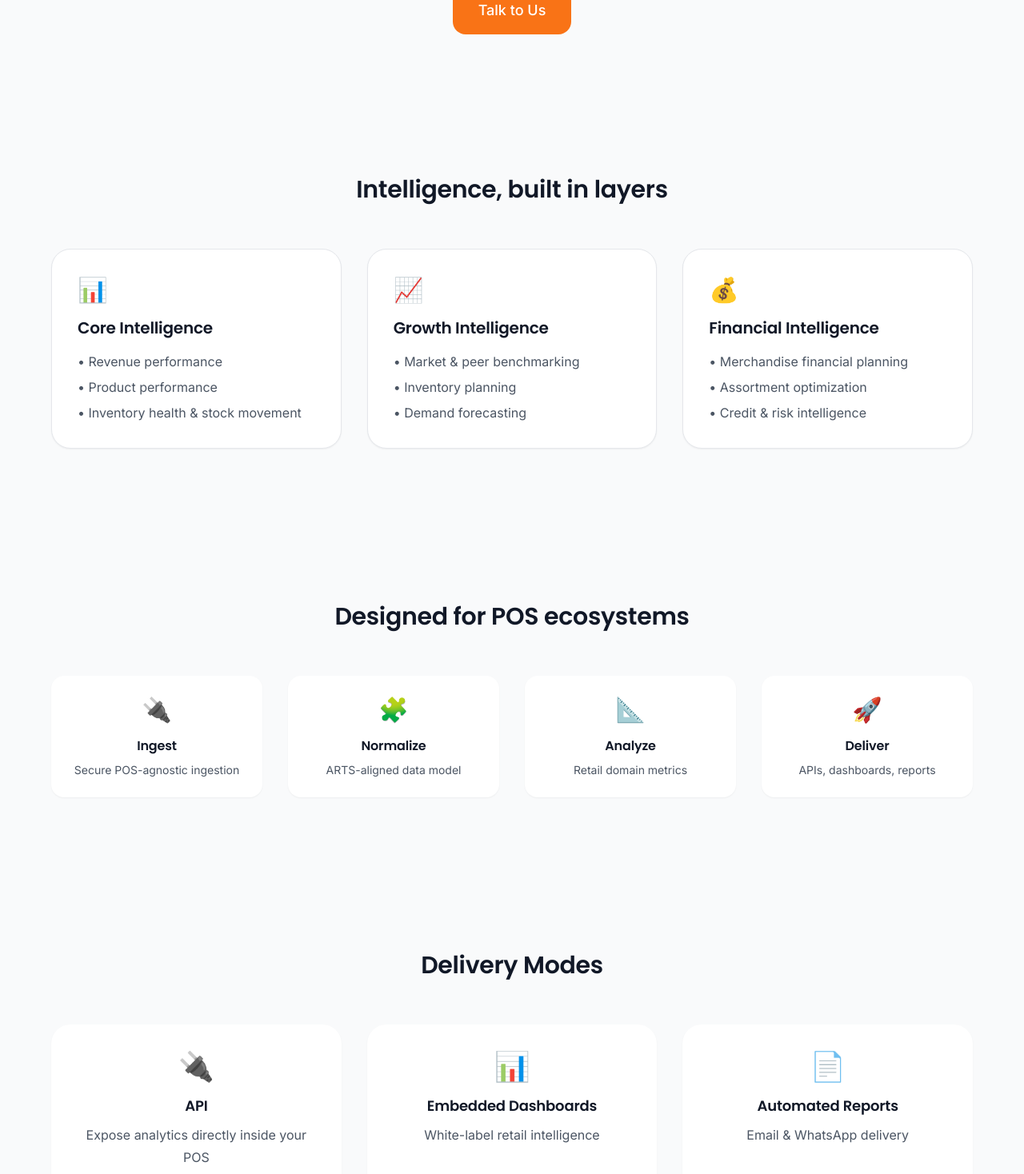
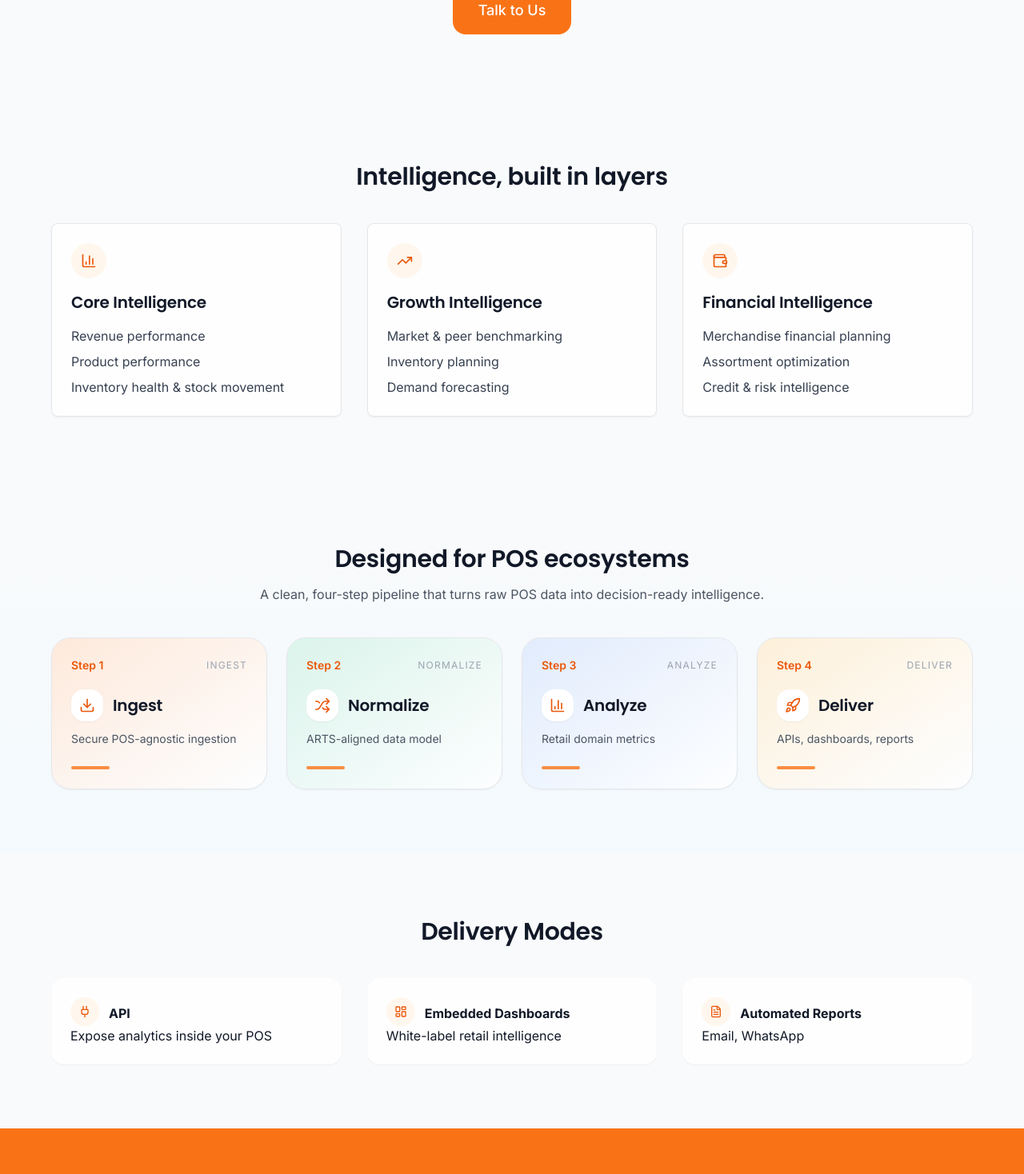
Before and after one commit to ambanda/duka-intelligence-frontend, a Next.js app: page / in a window 1280 px wide. Shown: the part 382-1850 px from the top of the page at 80% size. Built offline with nearby package versions, Linux system fonts and the light colour scheme.

Commit message:
Add product features section with DukaAI cards and integrate into product page

```diff
--- a/components/DeliveryModes.tsx
+++ b/components/DeliveryModes.tsx
@@ -1,33 +1,38 @@
+import { Plug, LayoutDashboard, FileText } from "lucide-react";
+
 export default function DeliveryModes() {
   return (
-    <section className="py-24 px-6">
-      <h2 className="text-3xl font-semibold text-center mb-14">
+    <section className="px-6 py-16 md:py-20 bg-transparent">
+      <h2 className="text-3xl font-semibold text-center mb-10">
         Delivery Modes
       </h2>
 
       <div className="grid md:grid-cols-3 gap-8 max-w-6xl mx-auto">
-        <div className="bg-white p-8 rounded-2xl shadow-sm text-center">
-          <div className="text-4xl mb-4">🔌</div>
-          <h3 className="font-semibold text-lg mb-2">API</h3>
-          <p className="text-gray-600">
-            Expose analytics directly inside your POS
-          </p>
+        <div className="bg-white/85 p-6 rounded-xl shadow-sm">
+          <span className="inline-flex h-9 w-9 items-center justify-center rounded-full bg-orange-50 text-orange-600">
+            <Plug className="h-4 w-4" />
+          </span>
+          <strong className="ml-3">API</strong>
+          <br />
+          Expose analytics inside your POS
         </div>
 
-        <div className="bg-white p-8 rounded-2xl shadow-sm text-center">
-          <div className="text-4xl mb-4">📊</div>
-          <h3 className="font-semibold text-lg mb-2">Embedded Dashboards</h3>
-          <p className="text-gray-600">
-            White-label retail intelligence
-          </p>
+        <div className="bg-white/85 p-6 rounded-xl shadow-sm">
+          <span className="inline-flex h-9 w-9 items-center justify-center rounded-full bg-orange-50 text-orange-600">
+            <LayoutDashboard className="h-4 w-4" />
+          </span>
+          <strong className="ml-3">Embedded Dashboards</strong>
+          <br />
+          White-label retail intelligence
         </div>
 
-        <div className="bg-white p-8 rounded-2xl shadow-sm text-center">
-          <div className="text-4xl mb-4">📄</div>
-          <h3 className="font-semibold text-lg mb-2">Automated Reports</h3>
-          <p className="text-gray-600">
-            Email & WhatsApp delivery
-          </p>
+        <div className="bg-white/85 p-6 rounded-xl shadow-sm">
+          <span className="inline-flex h-9 w-9 items-center justify-center rounded-full bg-orange-50 text-orange-600">
+            <FileText className="h-4 w-4" />
+          </span>
+          <strong className="ml-3">Automated Reports</strong>
+          <br />
+          Email, WhatsApp
         </div>
       </div>
     </section>
--- a/components/HowItWorks.tsx
+++ b/components/HowItWorks.tsx
@@ -1,28 +1,87 @@
+import {
+  Download,
+  Shuffle,
+  BarChart3,
+  Rocket,
+} from "lucide-react";
+
 export default function HowItWorks() {
   const steps = [
-    { icon: "🔌", label: "Ingest", desc: "Secure POS-agnostic ingestion" },
-    { icon: "🧩", label: "Normalize", desc: "ARTS-aligned data model" },
-    { icon: "📐", label: "Analyze", desc: "Retail domain metrics" },
-    { icon: "🚀", label: "Deliver", desc: "APIs, dashboards, reports" },
+    {
+      icon: Download,
+      title: "Ingest",
+      description: "Secure POS-agnostic ingestion",
+      accent: "from-orange-500/15 to-transparent",
+    },
+    {
+      icon: Shuffle,
+      title: "Normalize",
+      description: "ARTS-aligned data model",
+      accent: "from-emerald-500/15 to-transparent",
+    },
+    {
+      icon: BarChart3,
+      title: "Analyze",
+      description: "Retail domain metrics",
+      accent: "from-blue-500/15 to-transparent",
+    },
+    {
+      icon: Rocket,
+      title: "Deliver",
+      description: "APIs, dashboards, reports",
+      accent: "from-amber-500/15 to-transparent",
+    },
   ];
 
   return (
-    <section className="py-24 px-6 bg-gray-50">
-      <h2 className="text-3xl font-semibold text-center mb-14">
+    <section className="px-6 py-16 md:py-20 bg-gradient-to-b from-transparent to-sky-50/60">
+      <div className="max-w-6xl mx-auto">
+        <h2 className="text-3xl font-semibold text-center text-gray-900">
           Designed for POS ecosystems
         </h2>
+        <p className="mt-3 text-center text-gray-600 max-w-2xl mx-auto">
+          A clean, four-step pipeline that turns raw POS data into
+          decision-ready intelligence.
+        </p>
 
-      <div className="max-w-6xl mx-auto grid grid-cols-1 md:grid-cols-4 gap-8">
-        {steps.map((step) => (
+        <div className="mt-10 grid grid-cols-1 md:grid-cols-2 lg:grid-cols-4 gap-6">
+          {steps.map((step, index) => (
             <div
-            key={step.label}
-            className="bg-white p-6 rounded-xl shadow-sm text-center"
+              key={step.title}
+              className="relative overflow-hidden rounded-2xl border bg-white/85 p-6 shadow-sm transition hover:-translate-y-1 hover:shadow-md"
             >
-            <div className="text-3xl mb-4">{step.icon}</div>
-            <h4 className="font-semibold mb-2">{step.label}</h4>
-            <p className="text-gray-600 text-sm">{step.desc}</p>
+              <div
+                className={`absolute inset-0 bg-gradient-to-br ${step.accent}`}
+                aria-hidden="true"
+              />
+              <div className="relative">
+                <div className="flex items-center justify-between">
+                  <span className="text-sm font-semibold text-orange-600">
+                    Step {index + 1}
+                  </span>
+                  <span className="text-xs uppercase tracking-widest text-gray-400">
+                    {step.title}
+                  </span>
+                </div>
+                <div className="mt-5 flex items-center gap-3">
+                  <span
+                    className="inline-flex h-10 w-10 items-center justify-center rounded-xl bg-white text-orange-600 shadow-sm"
+                    aria-hidden="true"
+                  >
+                    <step.icon className="h-5 w-5" />
+                  </span>
+                  <h3 className="text-xl font-semibold text-gray-900">
+                    {step.title}
+                  </h3>
+                </div>
+                <p className="mt-3 text-sm text-gray-600">
+                  {step.description}
+                </p>
+                <div className="mt-6 h-1 w-12 rounded-full bg-orange-500/80" />
+              </div>
             </div>
           ))}
+        </div>
       </div>
     </section>
   );
--- a/components/TierCard.tsx
+++ b/components/TierCard.tsx
@@ -1,19 +1,27 @@
+import type { ComponentType } from "react";
+import type { LucideProps } from "lucide-react";
+
 type TierCardProps = {
-  icon: string;
+  icon?: ComponentType<LucideProps>;
   title: string;
   items: string[];
 };
-
 export default function TierCard({ icon, title, items }: TierCardProps) {
+  const Icon = icon;
   return (
-    <div className="bg-white p-8 rounded-2xl shadow-sm border hover:shadow-md transition">
-      <div className="text-3xl mb-4">{icon}</div>
-
+    <div className="p-6 border rounded-lg shadow-sm bg-white/85">
+      {Icon ? (
+        <div
+          className="inline-flex items-center justify-center w-11 h-11 rounded-full bg-orange-50 text-orange-600 mb-4"
+          aria-hidden="true"
+        >
+          <Icon className="h-5 w-5" />
+        </div>
+      ) : null}
       <h3 className="text-xl font-semibold mb-4">{title}</h3>
-
-      <ul className="space-y-2 text-gray-600">
-        {items.map((item) => (
-          <li key={item}>• {item}</li>
+      <ul className="space-y-2 text-gray-700">
+        {items.map((item, index) => (
+          <li key={index}> {item}</li>
         ))}
       </ul>
     </div>
--- a/components/Tiers.tsx
+++ b/components/Tiers.tsx
@@ -1,15 +1,16 @@
+import { BarChart3, TrendingUp, Wallet } from "lucide-react";
 import TierCard from "./TierCard";
 
 export default function Tiers() {
   return (
-    <section className="py-24 px-6">
-      <h2 className="text-3xl font-semibold text-center mb-14">
+    <section className="py-16 md:py-20 px-6">
+      <h2 className="text-3xl font-semibold text-center mb-10">
         Intelligence, built in layers
       </h2>
 
       <div className="max-w-6xl mx-auto grid grid-cols-1 md:grid-cols-3 gap-8">
         <TierCard
-          icon="📊"
+          icon={BarChart3}
           title="Core Intelligence"
           items={[
             "Revenue performance",
@@ -19,7 +20,7 @@ export default function Tiers() {
         />
 
         <TierCard
-          icon="📈"
+          icon={TrendingUp}
           title="Growth Intelligence"
           items={[
             "Market & peer benchmarking",
@@ -29,7 +30,7 @@ export default function Tiers() {
         />
 
         <TierCard
-          icon="💰"
+          icon={Wallet}
           title="Financial Intelligence"
           items={[
             "Merchandise financial planning",
```
Lines whose indentation alone changed are shown as unchanged.
